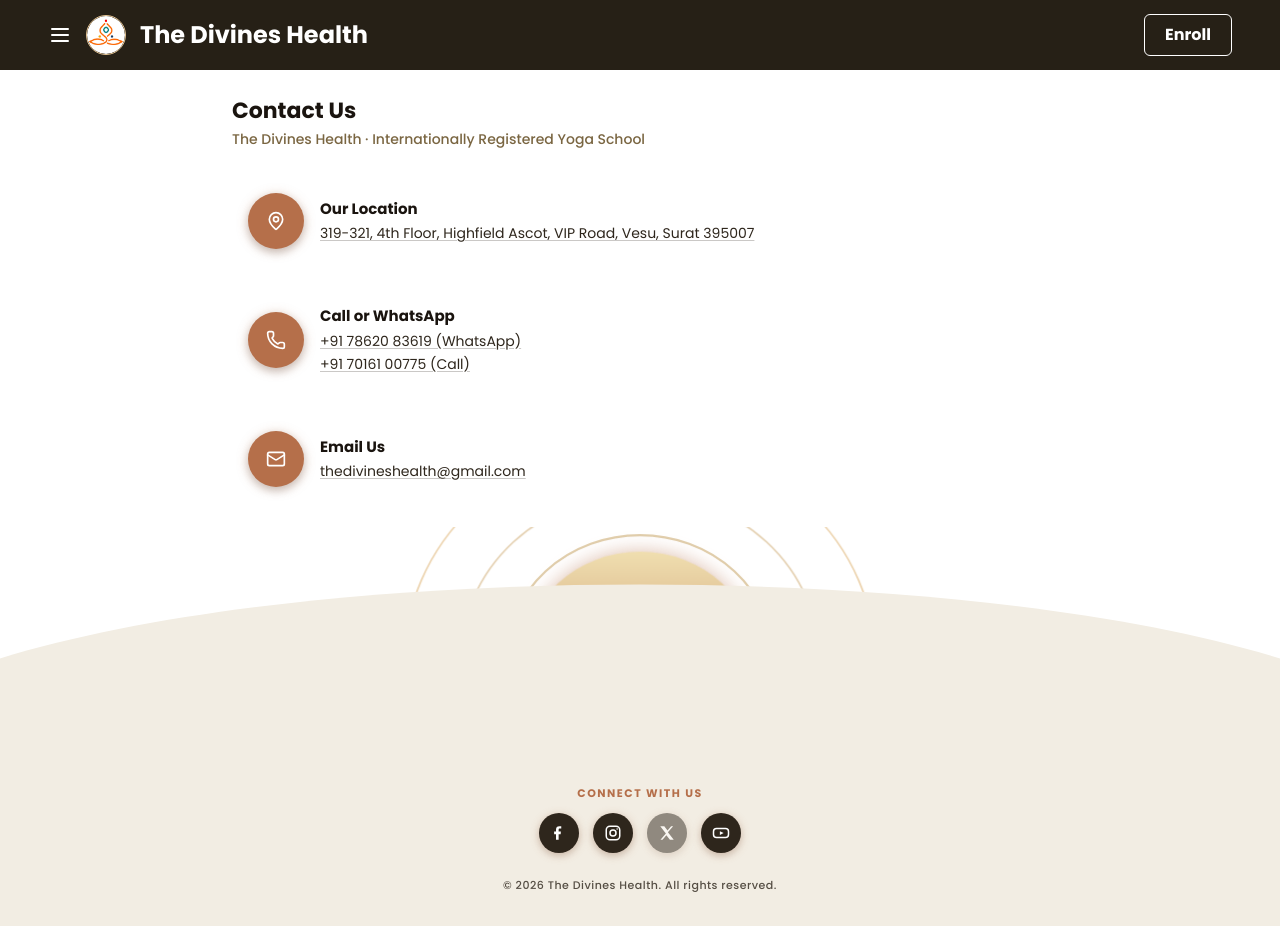
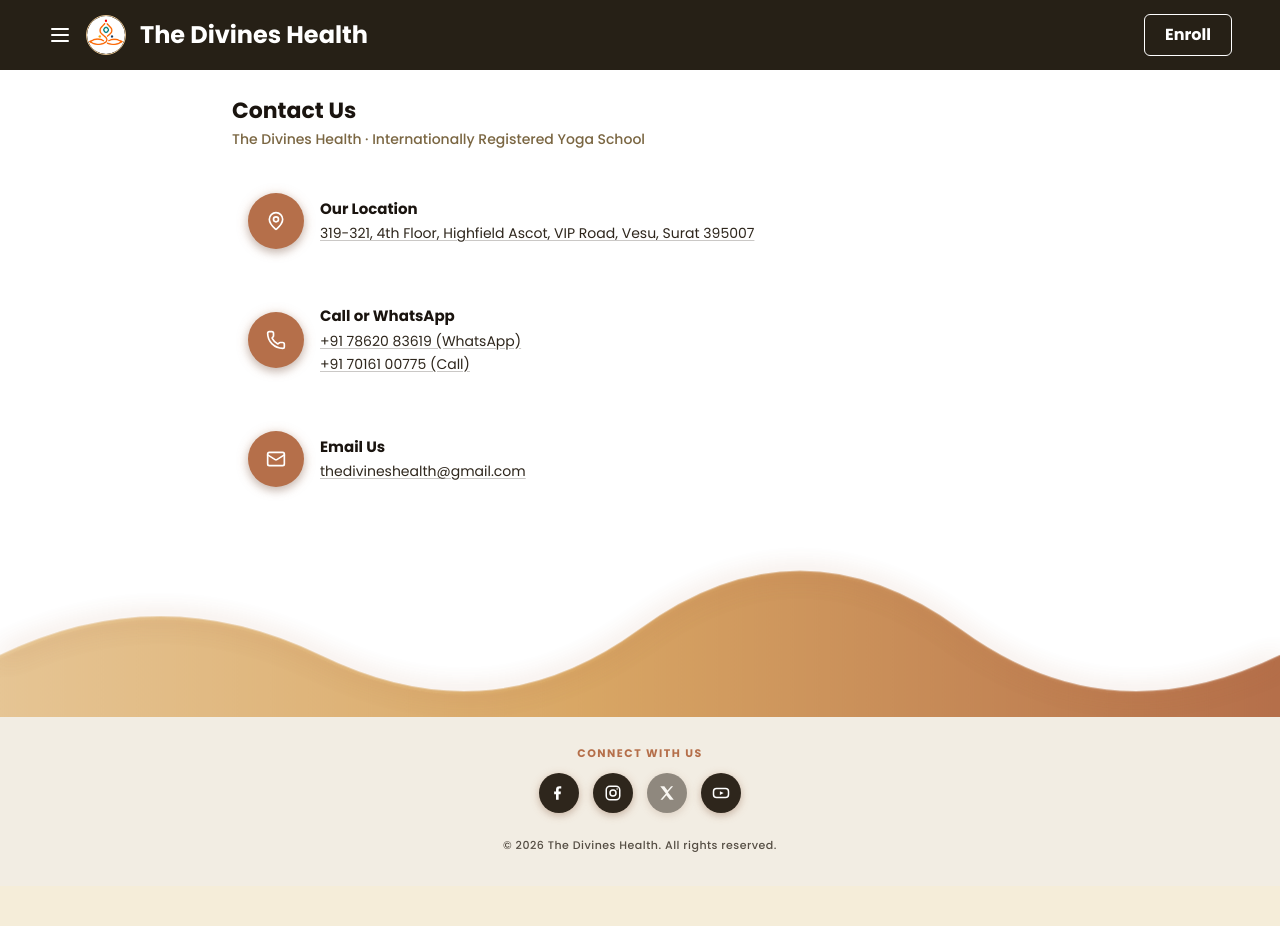
Before and after one commit to ladkrishnaronak/divines-wellness, a Next.js app: page /contact in a window 1280 px wide. After the commit the page ends 886 px from the top, so only its background shows below. Built offline with nearby package versions, Linux system fonts and the light colour scheme.

Commit message:
Make the section boundary itself the rising sun: multi-crest wave with sunrise gradient and bobbing animation

```diff
--- a/src/app/contact/page.tsx
+++ b/src/app/contact/page.tsx
@@ -121,65 +121,64 @@
         ))}
       </div>
 
-      {/* Rising-sun outer layer — the sun's horizon arc IS the white→cream section
-          edge (like the wave divider on satvicmovement.org/contact, redrawn here
-          as a sunrise in this site's own gold/terracotta palette). The band behind
-          the rays/disc stays white (matching the section above) so the cream dome
-          path — drawn last, on top — reads as the actual curved seam where white
-          becomes cream, with the sun rising up out of that curve. Rays + disc
-          gently pulse via CSS keyframes so the motif reads as alive, not static. */}
+      {/* Rising-sun outer layer — this time the boundary line ITSELF is the sun:
+          no separate disc sitting on top of a plain curve. A single wavy path
+          (multiple ups and downs, like the wave divider on
+          satvicmovement.org/contact) is filled with the sunrise gradient and
+          traced with a glowing gold line, so the white→cream seam reads as a
+          band of sunlight. The whole wave gently bobs up and down via CSS
+          keyframes — genuine motion, not a static shape. */}
       <div className="relative w-full bg-[#f2ede3]">
         <style>{`
-          @keyframes risingSunRayPulse {
-            0%, 100% { opacity: 0.55; transform: scale(1); }
-            50% { opacity: 1; transform: scale(1.045); }
+          @keyframes risingSunBob {
+            0%, 100% { transform: translateY(0px); }
+            50% { transform: translateY(7px); }
           }
-          @keyframes risingSunDiscGlow {
-            0%, 100% { filter: drop-shadow(0 0 6px rgba(181,111,74,0.35)); }
-            50% { filter: drop-shadow(0 0 20px rgba(181,111,74,0.65)); }
+          @keyframes risingSunGlowPulse {
+            0%, 100% { opacity: 0.65; filter: drop-shadow(0 0 4px rgba(181,111,74,0.4)); }
+            50% { opacity: 1; filter: drop-shadow(0 0 16px rgba(181,111,74,0.75)); }
           }
-          .rising-sun-ray {
-            transform-box: fill-box;
-            transform-origin: center;
-            animation: risingSunRayPulse 4.5s ease-in-out infinite;
+          .rising-sun-wave-group {
+            animation: risingSunBob 6s ease-in-out infinite;
           }
-          .rising-sun-ray--2 { animation-delay: 0.35s; }
-          .rising-sun-ray--3 { animation-delay: 0.7s; }
-          .rising-sun-ray--4 { animation-delay: 1.05s; }
-          .rising-sun-disc {
-            transform-box: fill-box;
-            transform-origin: center;
-            animation: risingSunDiscGlow 4.5s ease-in-out infinite;
+          .rising-sun-glow-line {
+            animation: risingSunGlowPulse 4s ease-in-out infinite;
           }
           @media (prefers-reduced-motion: reduce) {
-            .rising-sun-ray, .rising-sun-disc { animation: none; }
+            .rising-sun-wave-group, .rising-sun-glow-line { animation: none; }
           }
         `}</style>
         <svg
-          viewBox="0 0 1440 280"
+          viewBox="0 0 1440 220"
           preserveAspectRatio="none"
-          className="block h-[130px] w-full overflow-hidden bg-white sm:h-[160px] md:h-[200px] lg:h-[230px]"
+          className="block h-[110px] w-full overflow-hidden bg-white sm:h-[140px] md:h-[170px] lg:h-[190px]"
           aria-hidden="true"
         >
           <defs>
-            <linearGradient id="risingSunGradient" x1="0" y1="0" x2="0" y2="1">
-              <stop offset="0%" stopColor="#f0dfb0" />
+            <linearGradient id="risingSunGradient" x1="0" y1="0" x2="1" y2="0">
+              <stop offset="0%" stopColor="#e6c594" />
+              <stop offset="45%" stopColor="#d9a765" />
               <stop offset="100%" stopColor="#b56f4a" />
             </linearGradient>
           </defs>
 
-          {/* Concentric rays, centered above the horizon peak */}
-          <path className="rising-sun-ray rising-sun-ray--1" d="M 460 160 A 260 260 0 0 1 980 160" fill="none" stroke="#e6c594" strokeWidth="2" opacity="0.35" />
-          <path className="rising-sun-ray rising-sun-ray--2" d="M 520 160 A 200 200 0 0 1 920 160" fill="none" stroke="#d4b482" strokeWidth="2" opacity="0.45" />
-          <path className="rising-sun-ray rising-sun-ray--3" d="M 570 160 A 150 150 0 0 1 870 160" fill="none" stroke="#c9a86a" strokeWidth="2.5" opacity="0.6" />
-          <path className="rising-sun-ray rising-sun-ray--4" d="M 610 160 A 110 110 0 0 1 830 160" fill="none" stroke="#b89959" strokeWidth="2.5" opacity="0.75" />
-
-          {/* Sun disc, peeking up from behind the horizon */}
-          <circle className="rising-sun-disc" cx="720" cy="160" r="130" fill="url(#risingSunGradient)" />
-
-          {/* The horizon itself — this curve is the actual white→cream section
-              boundary, drawn on top so the sun/rays appear to rise out of it. */}
-          <path d="M0,280 L0,160 C 360,40 1080,40 1440,160 L1440,280 Z" fill="#f2ede3" />
+          <g className="rising-sun-wave-group">
+            {/* The wave IS the sun: filled with the sunrise gradient, rising and
+                dipping across the width instead of a single flat dome. */}
+            <path
+              d="M0,220 L0,150 C 120,90 240,90 360,150 C 480,210 600,210 720,120 C 840,30 960,30 1080,120 C 1200,210 1320,210 1440,150 L1440,220 Z"
+              fill="url(#risingSunGradient)"
+            />
+            {/* Glowing line traced along the same wave crest — the "lit edge" */}
+            <path
+              className="rising-sun-glow-line"
+              d="M0,150 C 120,90 240,90 360,150 C 480,210 600,210 720,120 C 840,30 960,30 1080,120 C 1200,210 1320,210 1440,150"
+              fill="none"
+              stroke="url(#risingSunGradient)"
+              strokeWidth="4"
+              strokeLinecap="round"
+            />
+          </g>
         </svg>
 
         {/* Content pushed down below the curve so it never collides with it */}
```
